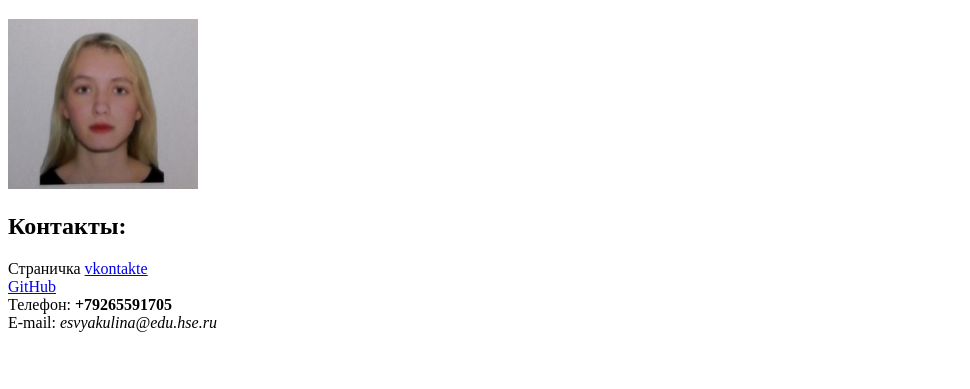
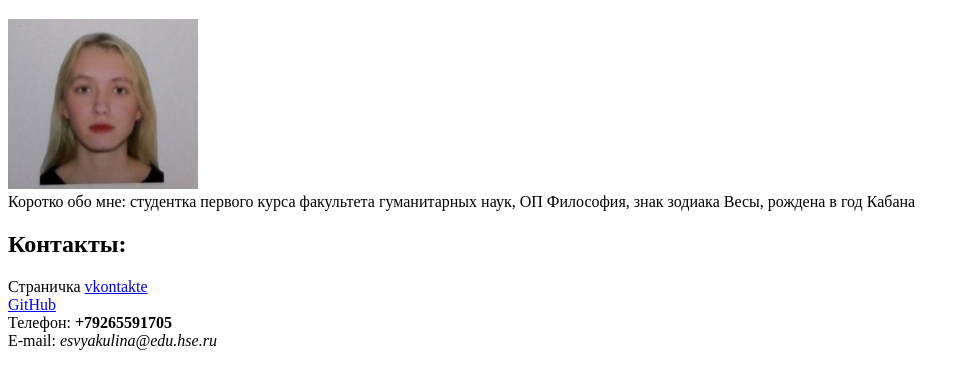
Before and after one commit to lenavyakulina/lenavyakulina.github.io, a plain HTML site: page index.html in a window 1280 px wide. Shown: the part 61-450 px from the top of the page, without its empty margins (0-970 px from the left). Drawn offline with Linux system fonts and the light colour scheme.

Commit message:
Update index.html

```diff
--- a/index.html
+++ b/index.html
@@ -8,6 +8,7 @@
 <left><h1>Лена Вякулина</h1></left>
 <left><img alt="Это я" width="15%" src="me.jpg"></left>
 <br/>
+  Коротко обо мне: студентка первого курса факультета гуманитарных наук, ОП Философия, знак зодиака Весы, рождена в год Кабана
 <h2>Контакты:</h2>
 Страничка <a href=https://vk.com/shiftctrl>vkontakte</a>
 <br/>
```
